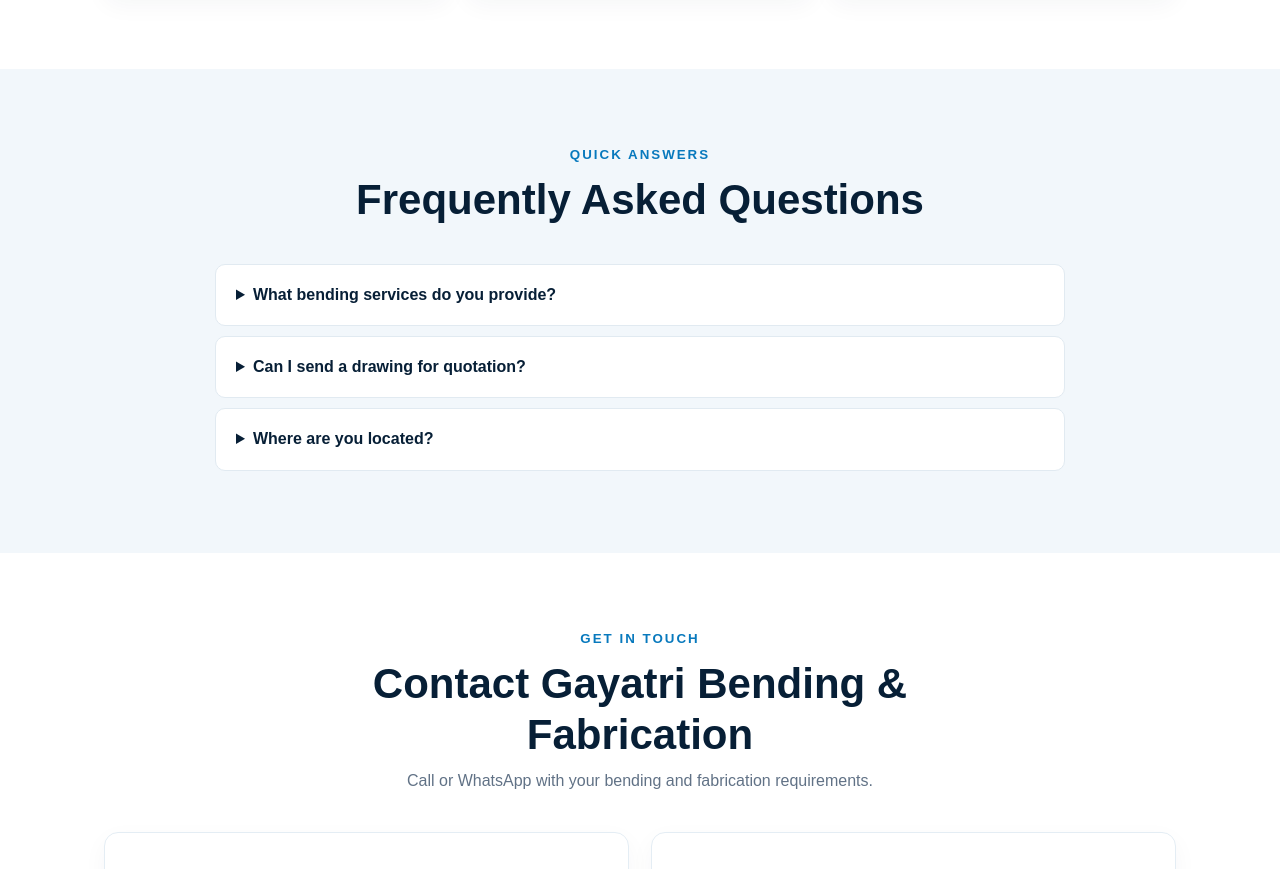
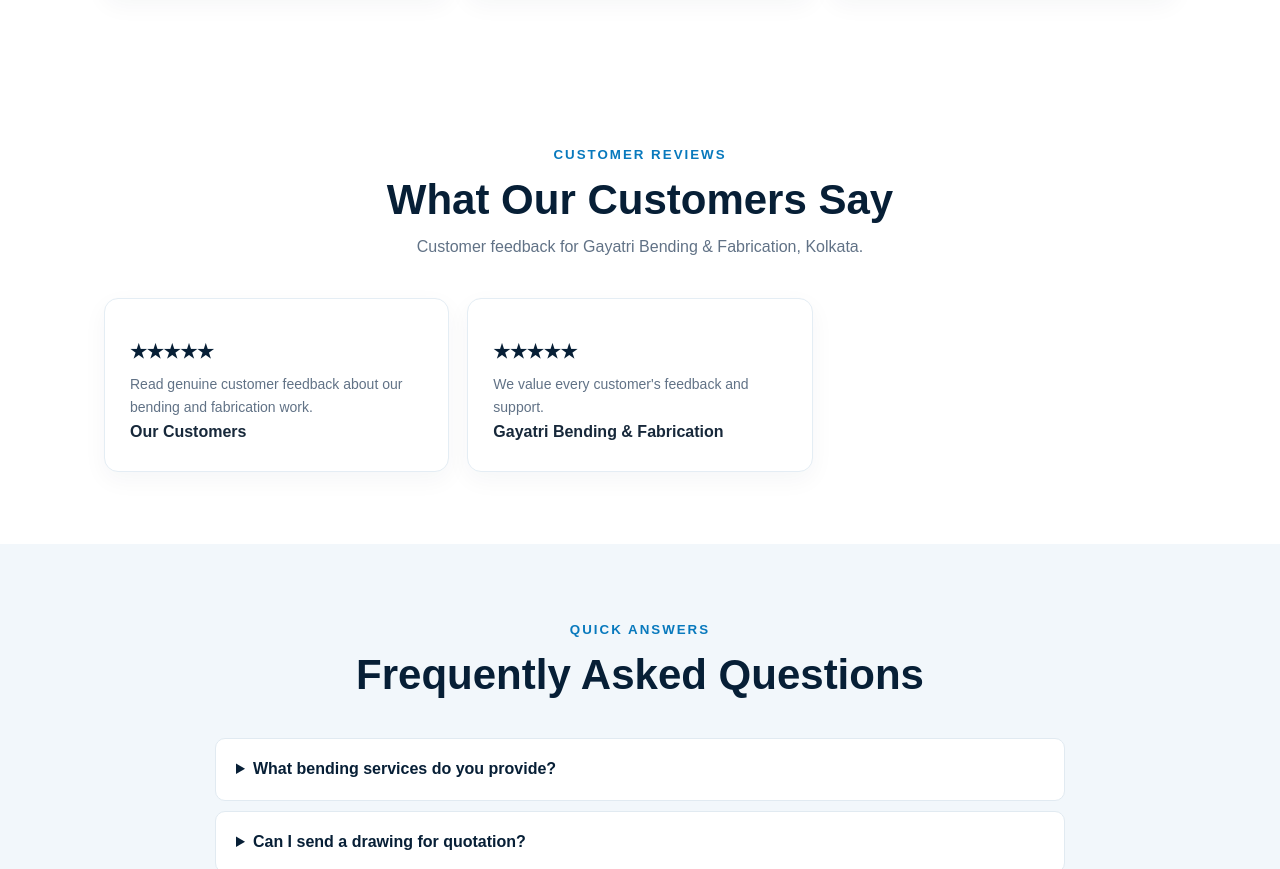
Before and after one commit to gayatribending/gayatri-bending-fabrication, a plain HTML site: page index.html in a window 1280 px wide. Shown: the part 3642-4511 px from the top of the page. Drawn offline with Linux system fonts and the light colour scheme.

Commit message:
Add customer reviews section to index.html
Added a new section for customer reviews with feedback.

```diff
--- a/index.html
+++ b/index.html
@@ -110,7 +110,25 @@ dimensions and customer requirements.
     </article>
   </div>
 </section>
-
+ <section class="section">
+  <div class="heading">
+    <small>CUSTOMER REVIEWS</small>
+    <h2>What Our Customers Say</h2>
+    <p>Customer feedback for Gayatri Bending & Fabrication, Kolkata.</p>
+  </div>
+  <div class="services">
+    <article class="service">
+      <h3>★★★★★</h3>
+      <p>Read genuine customer feedback about our bending and fabrication work.</p>
+      <b>Our Customers</b>
+    </article>
+    <article class="service">
+      <h3>★★★★★</h3>
+      <p>We value every customer's feedback and support.</p>
+      <b>Gayatri Bending & Fabrication</b>
+    </article>
+  </div>
+ </section>
 
 
 
```
